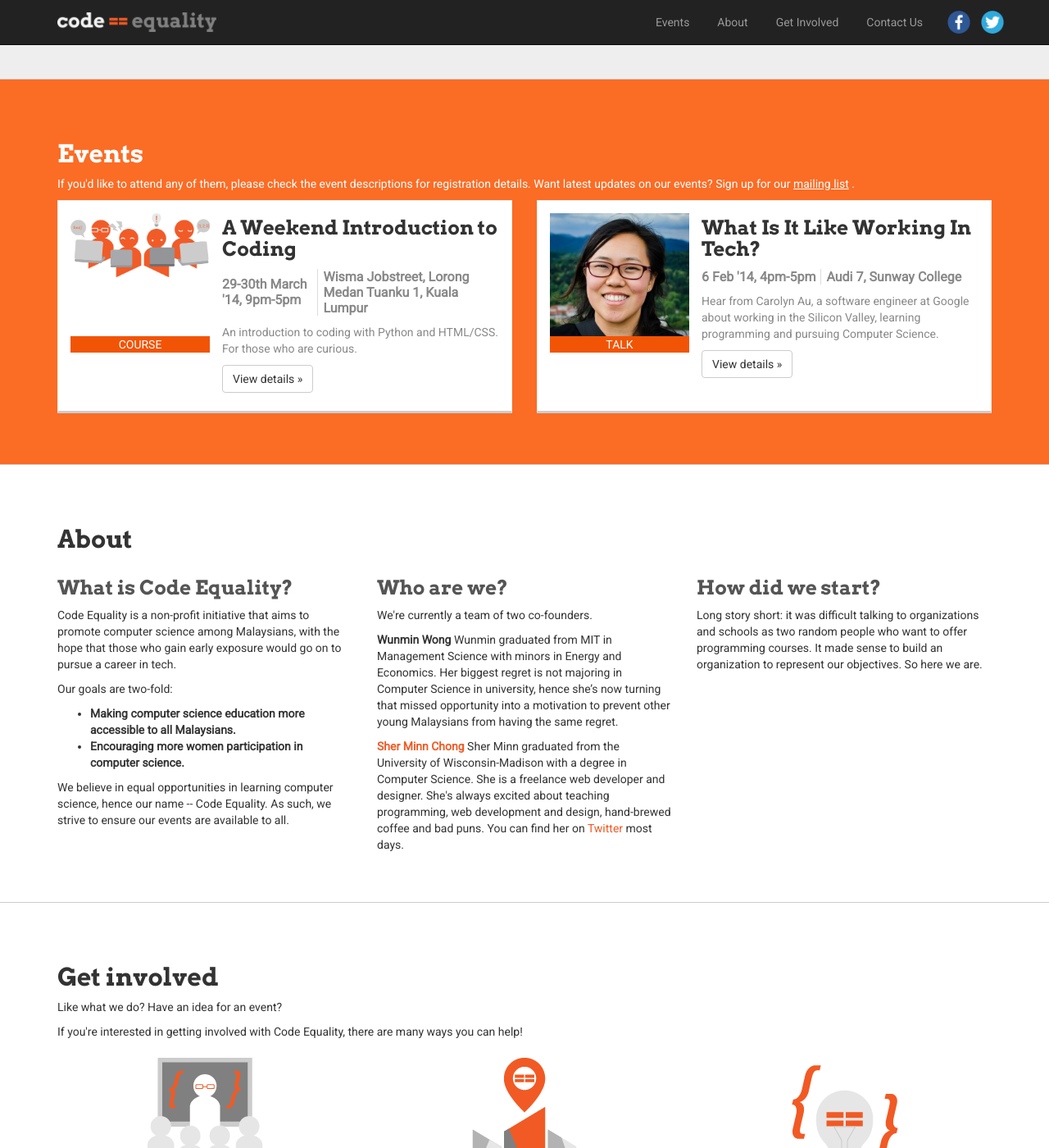
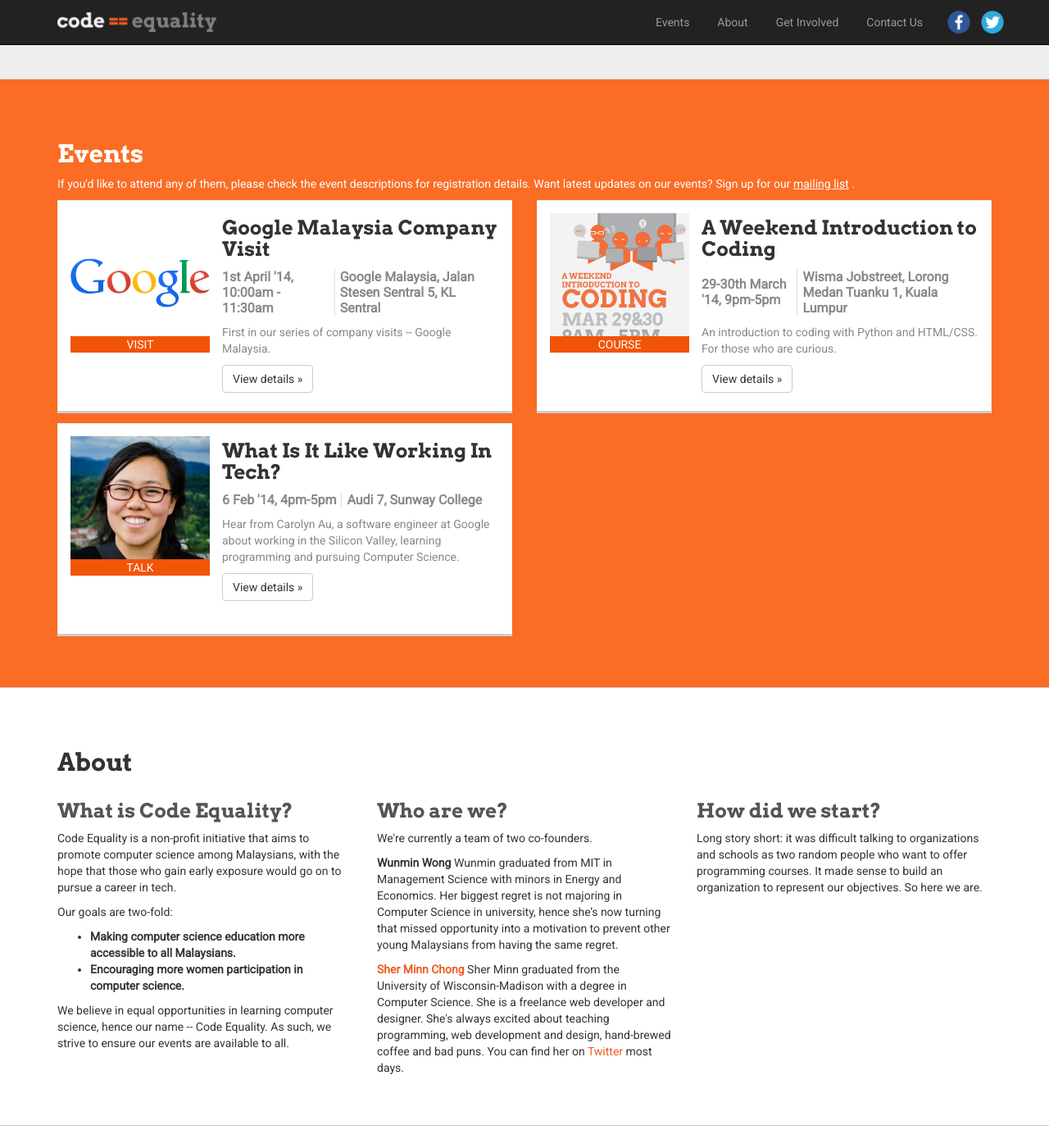
Before and after one commit to CodeEquality/codeequality.github.io, a Jekyll site: the page built from index.html, in a window 1280 px wide and 1400 px high, scrolled down 233 px. Shown: the whole window at 82% size. Built offline with Jekyll 4.4.1, drawn with Linux system fonts in a browser that asks for light colours; nearby versions of some CDN libraries.

Commit message:
Style and update event card thumbs

```diff
--- a/Gemfile
+++ b/Gemfile
@@ -1,3 +1,4 @@
+source 'https://rubygems.org'
 gem 'github-pages'
 gem 'guard'
 gem 'guard-livereload'
--- a/_includes/events.html
+++ b/_includes/events.html
@@ -7,7 +7,8 @@
 	<div class="ce-event-card">
 		<div class="ce-thumbnail">
 			<div class="ce-thumbnail-image">
-				<img src="{{post.eventImage}}"/>
+				<span class="ce-thumbnail-helper">
+				<img src="{{post.eventImage}}"/></span>
 				<span class="ce-thumb-label">{{post.type}}</span>
 			</div>
 		</div>
--- /dev/null
+++ b/_posts/2014-03-10-google-company-visit.md
@@ -0,0 +1,63 @@
+---
+layout: event
+title: Google Malaysia Company Visit
+type: Visit
+eventDate: 1st April '14, 10:00am - 11:30am
+eventVenue: Google Malaysia, Jalan Stesen Sentral 5, KL Sentral
+eventImage: /img/events/company-visit-google.png
+excerpt: First in our series of company visits -- Google Malaysia.
+---
+
+##The Visit
+This is the first in the Code Equality series of company visits, and we are kicking off with the local Google Malaysia office!
+
+##Who is this for?
+This visit is open to all! However, we would like to give priority to secondary school and pre-university students. This is an opportunity for those who are curious about what it's like working in a top tech company. We hope that it will aspire those who have yet to decide on a career path to further explore opportunities in tech.
+
+##Logistics
+
+<table>
+	<tr>
+		<td> Date  </td>
+	 	<td> 1st April, 2014 (Thursday) </td>
+	</tr>
+
+	<tr>
+		<td>Time</td>
+		<td>9:45am - 11:30am </td>
+	</tr>
+
+	<tr>
+		<td>Venue</td>
+		<td>
+			Google Malaysia, Level 20,
+			Quill 7, No. 9 Jalan Stesen Sentral 5
+			KL Sentral,
+			50470 Kuala Lumpur, Malaysia
+		</td>
+	</tr>
+</table>
+__This event will start at 10:00am sharp. Any latecomers will not be accommodated.__ Please plan to arrive at least 15 minutes before the event starts. You must also be able to stay for the whole event.
+
+All transport should be handled by participants. We will not be able to provide any transportation. However, here are several public transport options\:
+
+
+##Where can I sign up?
+Here's what you have to do. Please take note of the deadlines!
+
+###Step 1:
+Fill out this Google Form by __11:59pm, March 21st 2014__.
+
+###Step 2
+If you have been selected We will email you with a confirmation by __March 23rd__. If you have been selected, you must confirm your attendance with us by __11:29pm March 24th__. If you do not RSVP by this deadline, we will give your spot to another student in the waitlist.
+
+###Step 3
+Meet us at the Google Malaysia office. Be there or be square!
+
+__If you have confirmed your but realized that you cannot attend, please let us know by 11:59pm March 25th__ as we need to provide the name list to Google Malaysia in advance.
+
+No worries if you can't make it, there will be more company visits to come!
+
+
+##More questions?
+Get in touch with us at [CodeEquality@gmail.org](mailto:CodeEquality@gmail.org)
--- a/css/main.css
+++ b/css/main.css
@@ -40,14 +40,20 @@ footer {
 .ce-thumbnail {
   display: block;
   overflow: hidden;
-  padding: 15px 15px 15px 0; }
+  padding: 15px 15px 15px 0;
+  display: table; }
   .ce-thumbnail .ce-thumbnail-image {
     position: relative;
     overflow: hidden;
     width: 170px;
     height: 170px; }
-    .ce-thumbnail .ce-thumbnail-image img {
-      width: 170px; }
+  .ce-thumbnail .ce-thumbnail-helper {
+    display: table-cell;
+    height: 170px;
+    vertical-align: middle; }
+  .ce-thumbnail img {
+    vertical-align: middle;
+    max-width: 170px; }
 
 .ce-section {
   padding-top: 54px;
```
Also changed, not shown: _posts/2014-03-04-introduction-to-coding-weekend-camp.md (+1 -1 lines), css/main.sass (+10 -2 lines), Gemfile.lock, img/events/company-visit-google.png (added), 8 other files.
